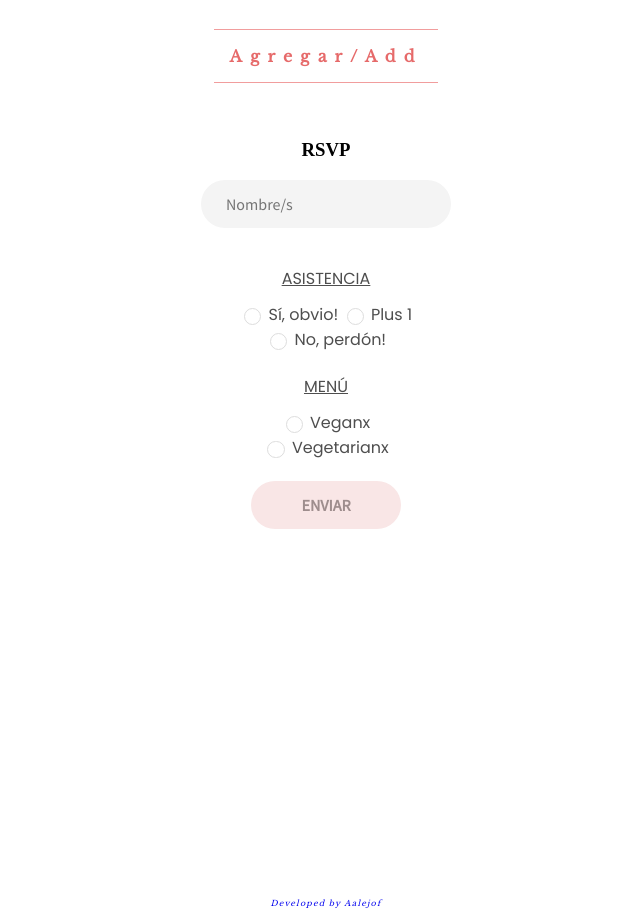
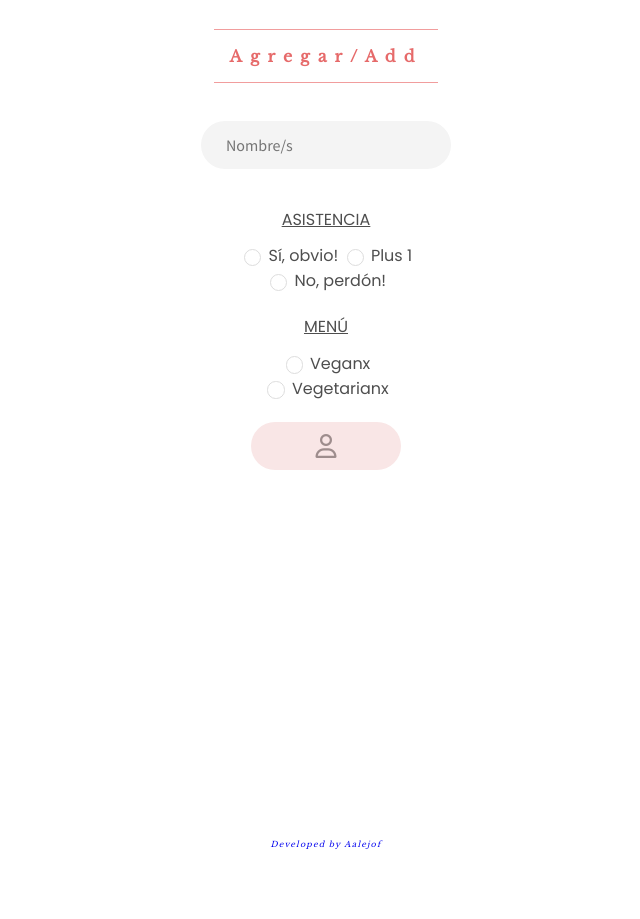
Before and after one commit to AAlejof/HeliKi, a React (Create React App) app in the folder client/: page /admin in a window 1280 px wide. Shown: the part 1020-1939 px from the top of the page, without its empty margins (314-954 px from the left). After the commit the page ends 1880 px from the top, so only its background shows below. Built offline with nearby package versions, Linux system fonts and the light colour scheme.

Commit message:
remove h3 - change button in form

```diff
--- a/client/src/components/Admin/Admin.jsx
+++ b/client/src/components/Admin/Admin.jsx
@@ -63,7 +63,6 @@ const Admin = () => {
                     <h3 className={style.h3Dashboard}>Agregar/Add</h3>
                     <div>
                 <div className={style.rsvpDiv}>
-                    <h3 className={style.h3Div}>RSVP</h3>
                     <form className={style.rsvpForm} onSubmit={(e) => handleSubmit(e)}>
                         <div>
                             <input type="text" Placeholder='Nombre/s' className={style.inputPill}/>
@@ -82,7 +81,7 @@ const Admin = () => {
                             <input type="checkbox" className={style.cbRound}/><span className={style.formSpan}> Vegetarianx</span>
                         </div>
                     </form>
-                    <button className={style.smallButton}>ENVIAR</button>
+                    <button className={style.smallButton}><i class="fa-regular fa-user fa-xl"></i></button>
                    </div>
             </div>
                 </div>
```
